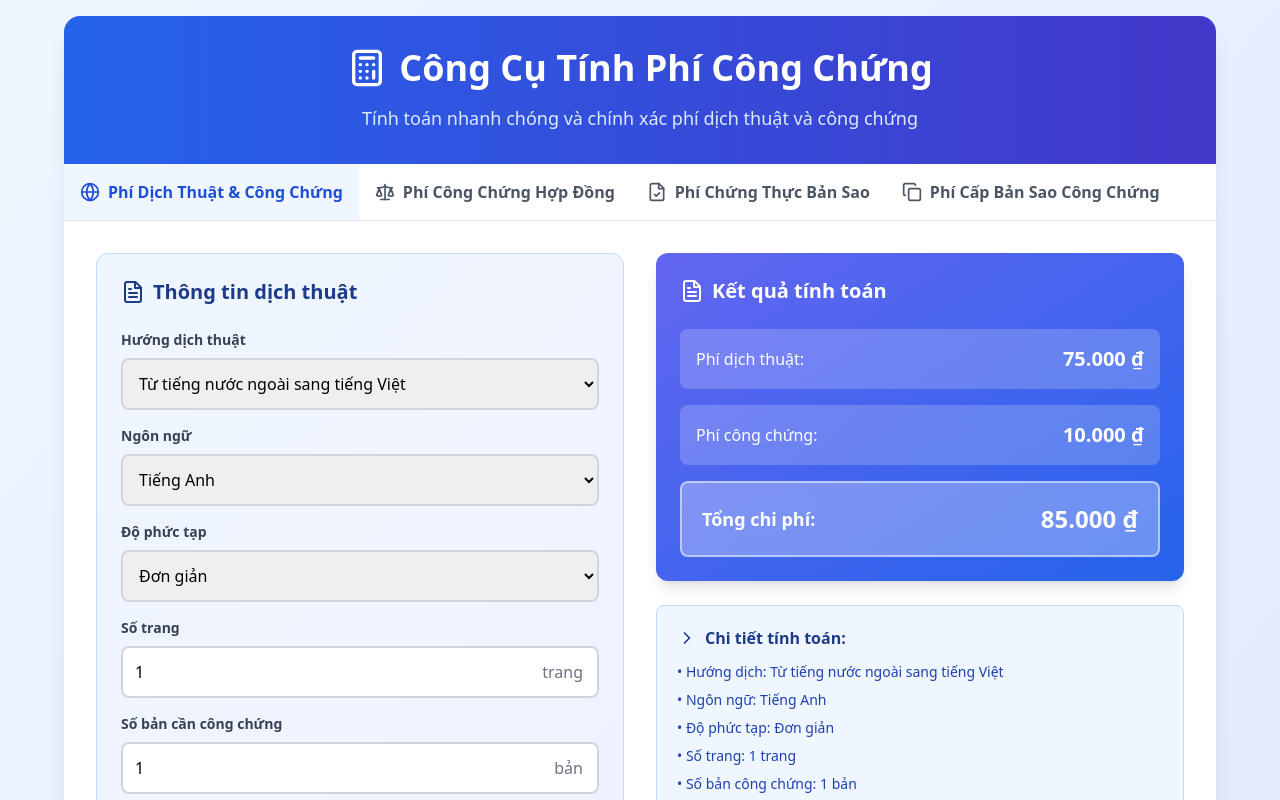
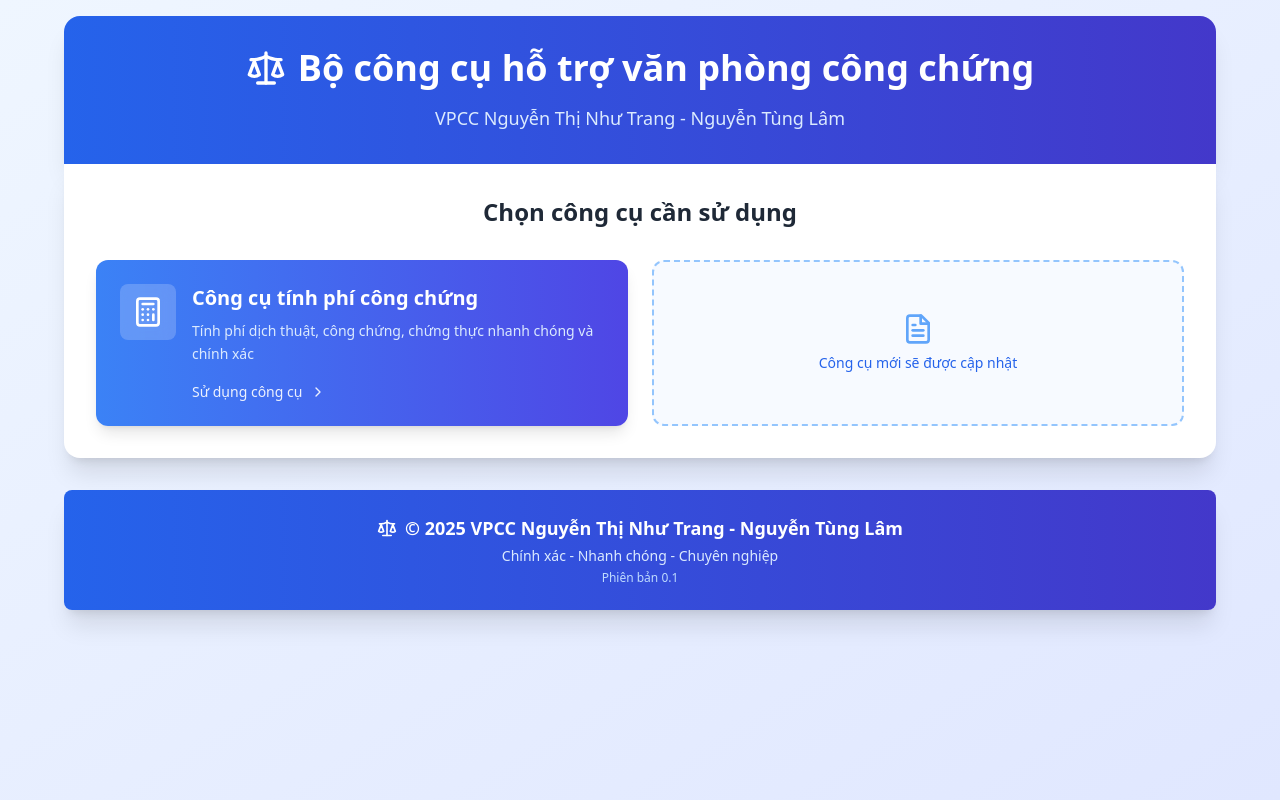
Before and after one commit to lamtung373/VPCC-NTNT, a Next.js app: page / in a window 1280 px wide. Shown: the top 800 px of the page. Built offline with nearby package versions, Linux system fonts and the light colour scheme.

Commit message:
Update index.js
01:04 PM 28/06/2025

```diff
--- a/pages/index.js
+++ b/pages/index.js
@@ -1,16 +1,112 @@
-import UnifiedFeeCalculator from '../components/UnifiedFeeCalculator'
-import Head from 'next/head'
+import React from 'react';
+import { Calculator, FileText, Scale, ChevronRight } from 'lucide-react';
 
-export default function Home() {
+const HomePage = () => {
+  // Danh sách công cụ - có thể thêm công cụ mới vào đây
+  const tools = [
+    {
+      id: 'fee-calculator',
+      title: 'Công cụ tính phí công chứng',
+      description: 'Tính phí dịch thuật, công chứng, chứng thực nhanh chóng và chính xác',
+      icon: Calculator,
+      path: '/components/UnifiedFeeCalculator'
+    },
+    // Có thể thêm công cụ khác ở đây trong tương lai
+  ];
+
+  const handleToolClick = (tool) => {
+    // Trong React app thực tế, bạn sẽ dùng React Router hoặc Next.js router
+    // Ở đây tôi sẽ alert để demo
+    alert(`Chuyển đến: ${tool.path}`);
+    // Trong Next.js: router.push(tool.path)
+    // Hoặc: window.location.href = tool.path
+  };
+
   return (
-    <>
-      <Head>
-        <title>Công Cụ Tính Phí Công Chứng - VPCC Nguyễn Thị Như Trang - Nguyễn Tùng Lâm</title>
-        <meta name="description" content="Công cụ tính phí dịch thuật, công chứng, chứng thực và cấp bản sao văn bản công chứng" />
-        <meta name="viewport" content="width=device-width, initial-scale=1" />
-        <link rel="icon" href="/favicon.ico" />
-      </Head>
-      <UnifiedFeeCalculator />
-    </>
-  )
-}
+    <div className="min-h-screen bg-gradient-to-br from-blue-50 to-indigo-100 p-4">
+      <div className="max-w-6xl mx-auto">
+        {/* Header */}
+        <div className="bg-gradient-to-r from-blue-600 to-indigo-700 rounded-t-2xl p-8 text-white shadow-xl">
+          <div className="flex items-center justify-center gap-3 mb-4">
+            <Scale className="w-10 h-10" />
+            <h1 className="text-3xl md:text-4xl font-bold">Bộ công cụ hỗ trợ văn phòng công chứng</h1>
+          </div>
+          <p className="text-center text-blue-100 text-lg">VPCC Nguyễn Thị Như Trang - Nguyễn Tùng Lâm</p>
+        </div>
+
+        {/* Main Content */}
+        <div className="bg-white shadow-xl rounded-b-2xl p-8">
+          <h2 className="text-2xl font-bold text-gray-800 text-center mb-8">
+            Chọn công cụ cần sử dụng
+          </h2>
+
+          {/* Tools Grid */}
+          <div className="grid grid-cols-1 md:grid-cols-2 gap-6">
+            {tools.map((tool) => {
+              const Icon = tool.icon;
+              return (
+                <div
+                  key={tool.id}
+                  onClick={() => handleToolClick(tool)}
+                  className="group cursor-pointer transform transition-all duration-300 hover:-translate-y-1"
+                >
+                  <div className="bg-gradient-to-r from-blue-500 to-indigo-600 rounded-xl shadow-lg hover:shadow-2xl transition-all duration-300 p-6">
+                    <div className="flex items-start gap-4">
+                      {/* Icon */}
+                      <div className="bg-white/20 backdrop-blur rounded-lg p-3 group-hover:bg-white/30 transition-colors duration-300">
+                        <Icon className="w-8 h-8 text-white" />
+                      </div>
+
+                      {/* Content */}
+                      <div className="flex-1">
+                        <h3 className="text-xl font-bold text-white mb-2 group-hover:text-blue-50 transition-colors duration-300">
+                          {tool.title}
+                        </h3>
+                        <p className="text-blue-100 text-sm leading-relaxed">
+                          {tool.description}
+                        </p>
+
+                        <div className="mt-4 flex items-center text-white/90 font-medium group-hover:text-white transition-colors duration-300">
+                          <span className="text-sm">Sử dụng công cụ</span>
+                          <ChevronRight className="w-4 h-4 ml-2 transform translate-x-0 group-hover:translate-x-2 transition-transform duration-300" />
+                        </div>
+                      </div>
+                    </div>
+                  </div>
+                </div>
+              );
+            })}
+
+            {/* Placeholder for future tools */}
+            <div className="border-2 border-dashed border-blue-300 rounded-xl p-6 flex items-center justify-center text-gray-500 bg-blue-50/50 min-h-[140px]">
+              <div className="text-center">
+                <FileText className="w-8 h-8 mb-2 mx-auto text-blue-400" />
+                <p className="text-sm font-medium text-blue-600">
+                  Công cụ mới sẽ được cập nhật
+                </p>
+              </div>
+            </div>
+          </div>
+        </div>
+
+        {/* Footer */}
+        <div className="mt-8 bg-gradient-to-r from-blue-600 to-indigo-700 rounded-lg shadow-xl p-6">
+          <div className="text-center">
+            <p className="text-white font-bold text-lg flex items-center justify-center gap-2">
+              <Scale className="w-5 h-5" />
+              © {new Date().getFullYear()} VPCC Nguyễn Thị Như Trang - Nguyễn Tùng Lâm
+            </p>
+            <p className="text-blue-100 text-sm mt-1">
+              Chính xác - Nhanh chóng - Chuyên nghiệp
+            </p>
+            <p className="text-blue-200 text-xs mt-1">
+              Phiên bản 0.1
+            </p>
+          </div>
+        </div>
+      </div>
+    </div>
+  );
+};
+
+export default HomePage;
```
